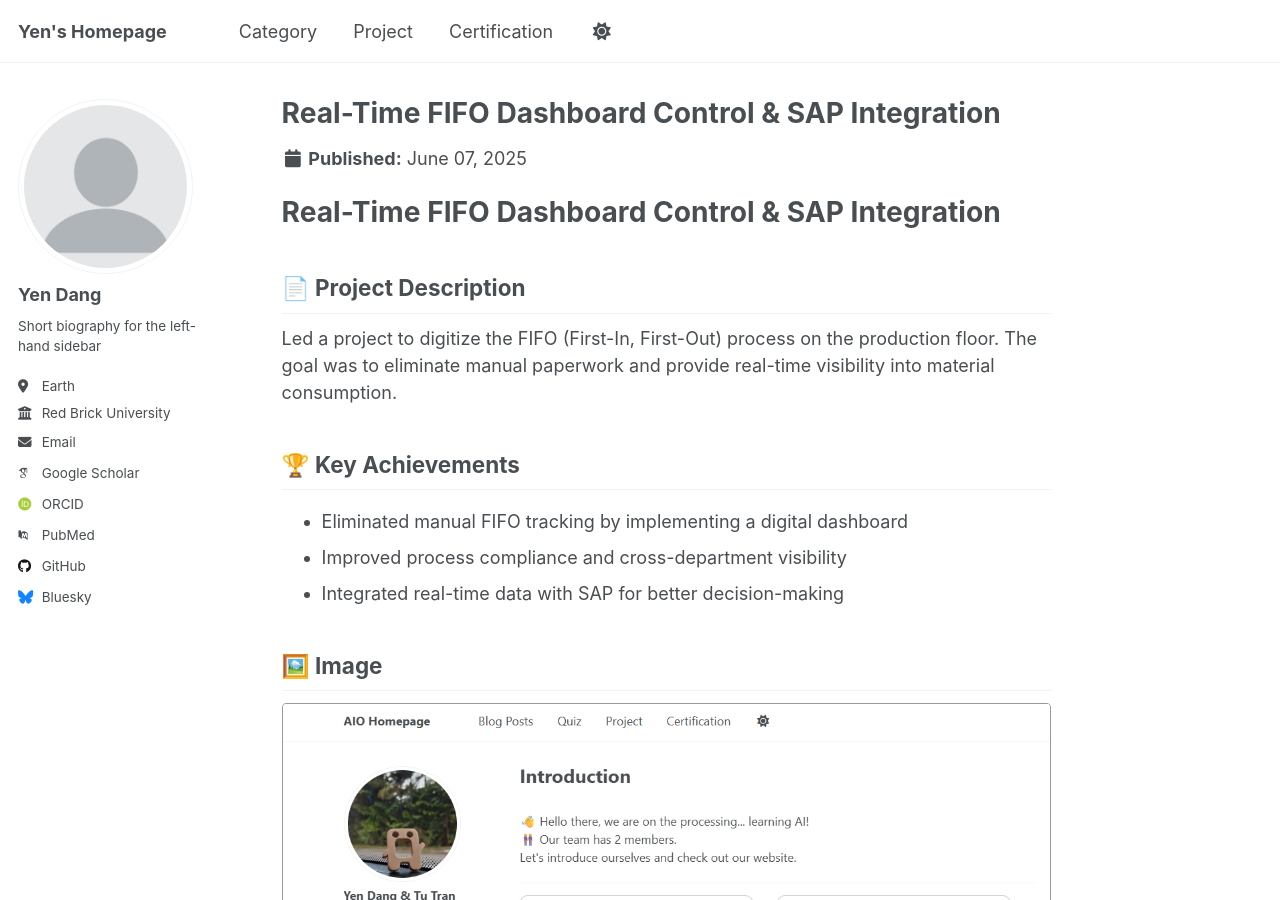
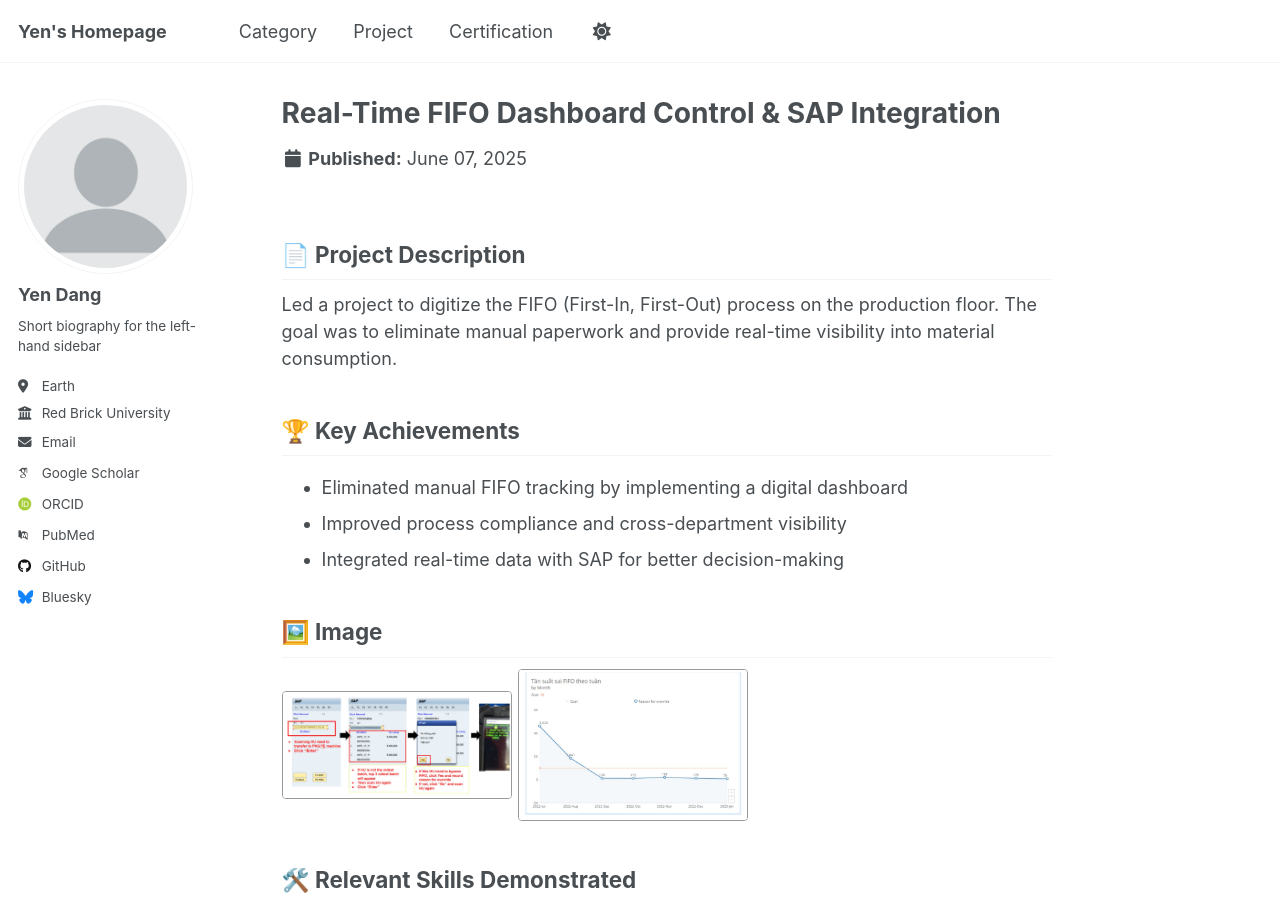
Before and after one commit to yen010390/yen010390.github.io, a Jekyll site: the page built from _project/c02-FIFO.md, in a window 1280 px wide and 900 px high. Built offline with Jekyll 4.4.1, drawn with Linux system fonts in a browser that asks for light colours; some web fonts are replaced.

Commit message:
Update c02-FIFO.md

```diff
--- a/_project/c02-FIFO.md
+++ b/_project/c02-FIFO.md
@@ -5,7 +5,6 @@ collection: project
 category: "Category 2: Digitalization & SAP-Integrated Process Control"
 ---
 
-# Real-Time FIFO Dashboard Control & SAP Integration
 
 ## 📄 Project Description
 Led a project to digitize the FIFO (First-In, First-Out) process on the production floor. The goal was to eliminate manual paperwork and provide real-time visibility into material consumption.
@@ -18,7 +17,8 @@ Led a project to digitize the FIFO (First-In, First-Out) process on the producti
 
 
 ## 🖼️ Image
-  <img src="https://yen010390.github.io/images/AIO-homepage.png" alt="Project Dashboard" style="max-width: 100%; border: 1px solid #999; border-radius: 4px;">
+<img src="https://yen010390.github.io/images/FIFO-1.jpg" alt="FIFO Flow" style="max-width: 30%; border: 1px solid #999; border-radius: 4px;">
+<img src="https://yen010390.github.io/images/FIFO-2.jpg" alt="FIFO Flow" style="max-width: 30%; border: 1px solid #999; border-radius: 4px;">
 
 
 ## 🛠️ Relevant Skills Demonstrated
```
